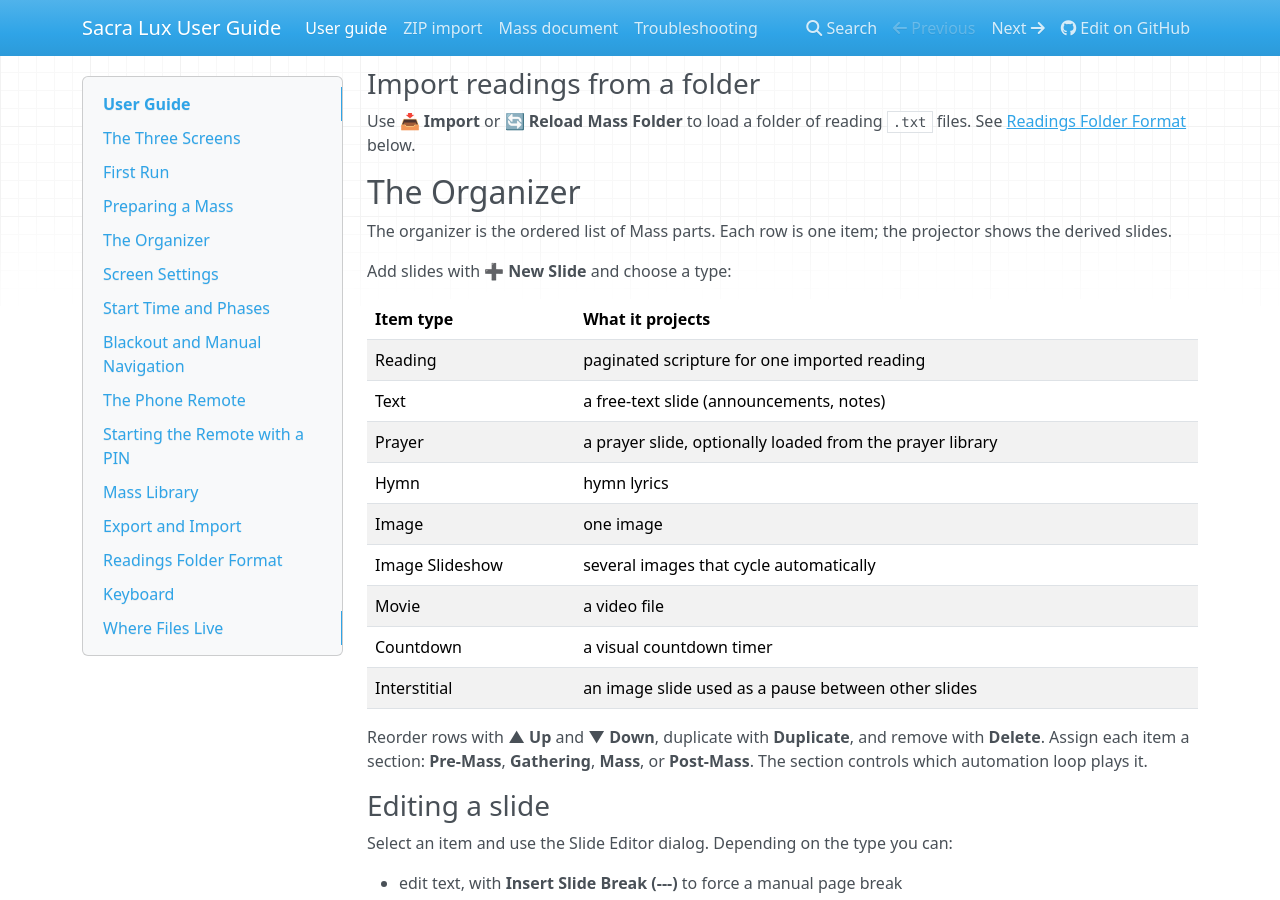
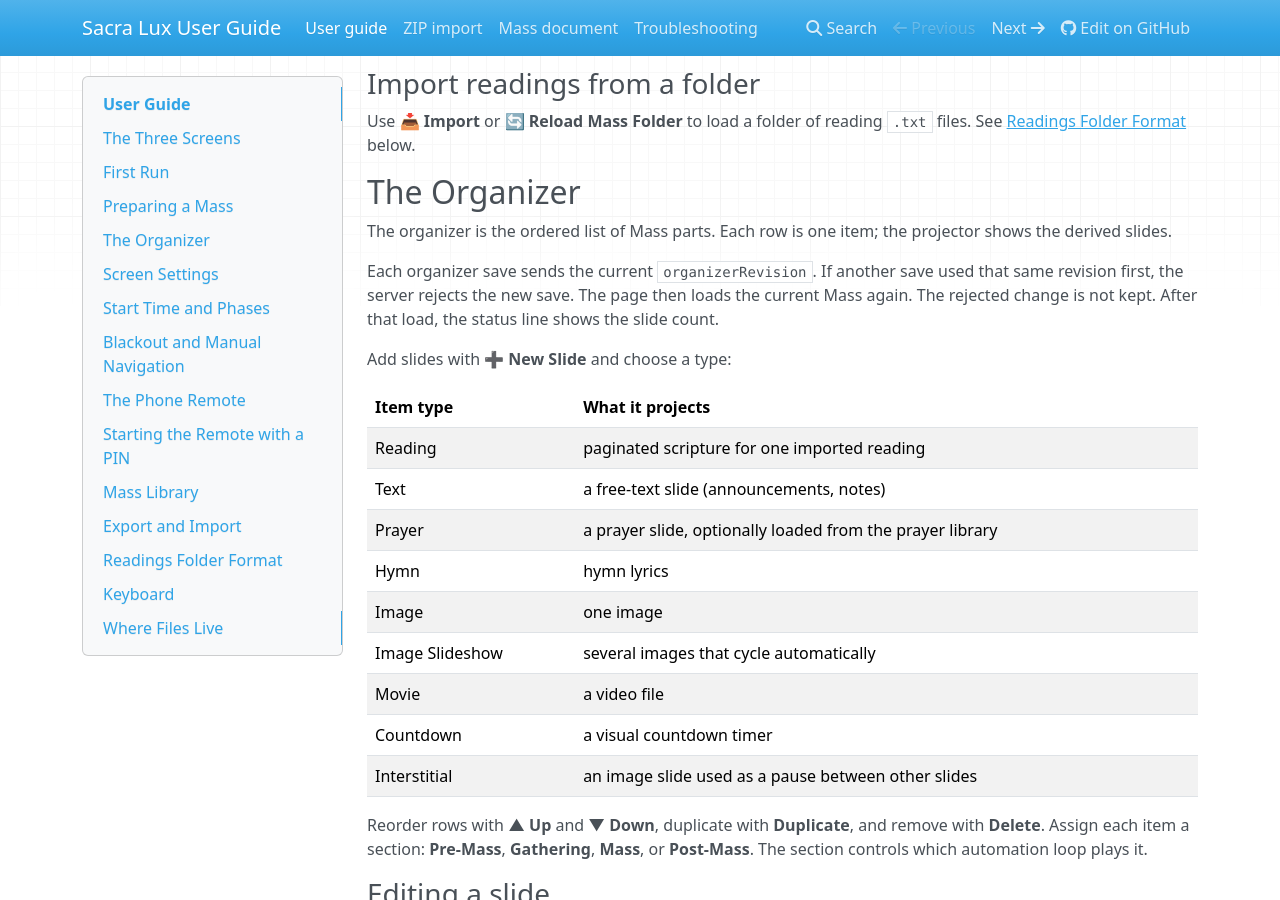
Before and after one commit to Saint-Therese-Of-Lisieux-Parish/sacra_lux, an MkDocs documentation site: the page built from docs/user-guide.md, in a window 1280 px wide and 900 px high, scrolled down 1287 px. Built offline with MkDocs 1.6.1, drawn with Linux system fonts in a browser that asks for light colours; nearby versions of some CDN libraries.

Commit message:
docs(api): state the organizer revision check
Why: POST /api/organizer returns HTTP 409 when organizerRevision is present and is not the current value. The docs did not describe that check, the session field, or the operator reload.

What: Document the HTTP 409 response, the session field, the snapshot field, and the reload. After the reload, the status line shows the slide count.

Files:
- modified: docs/interfaces.md
- modified: docs/data_models.md
- modified: docs/workflows.md
- modified: docs/user-guide.md

Verified against: sacra-lux/src/server.js:3506 (organizerRevision), sacra-lux/src/state.js:19, sacra-lux/src/persistence.js:130, sacra-lux/public/app.html:5939 (saveOrganizer), sacra-lux/public/app.html:6726 (render)

Refs #523

```diff
--- a/docs/user-guide.md
+++ b/docs/user-guide.md
@@ -68,6 +68,11 @@
 
 The organizer is the ordered list of Mass parts. Each row is one item; the
 projector shows the derived slides.
+
+Each organizer save sends the current `organizerRevision`. If another save
+used that same revision first, the server rejects the new save. The page
+then loads the current Mass again. The rejected change is not kept. After
+that load, the status line shows the slide count.
 
 Add slides with **➕ New Slide** and choose a type:
 
```
Also changed, not shown: docs/data_models.md (+5 -0 lines), docs/interfaces.md (+1 -1 lines), docs/workflows.md (+5 -0 lines).
